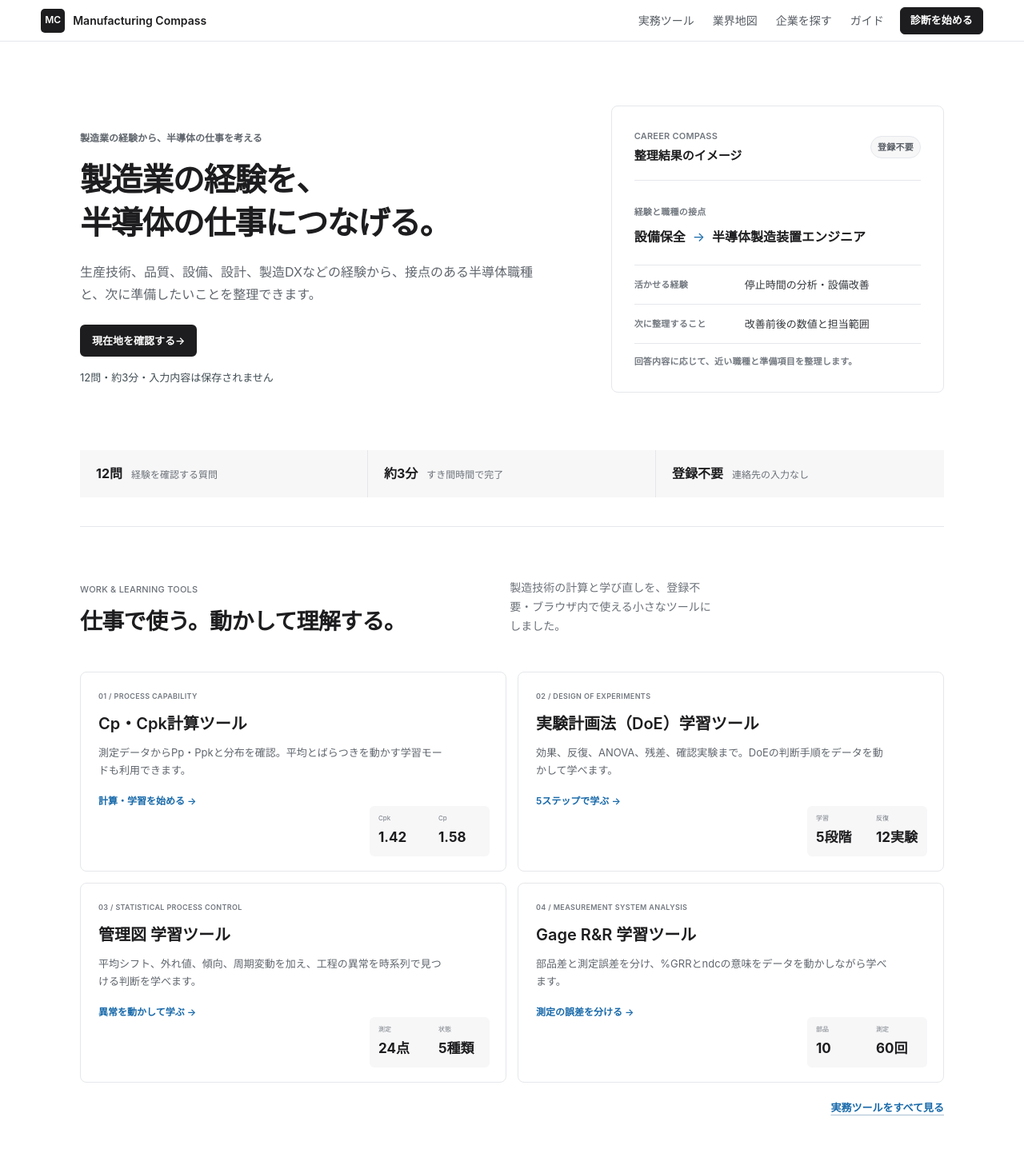
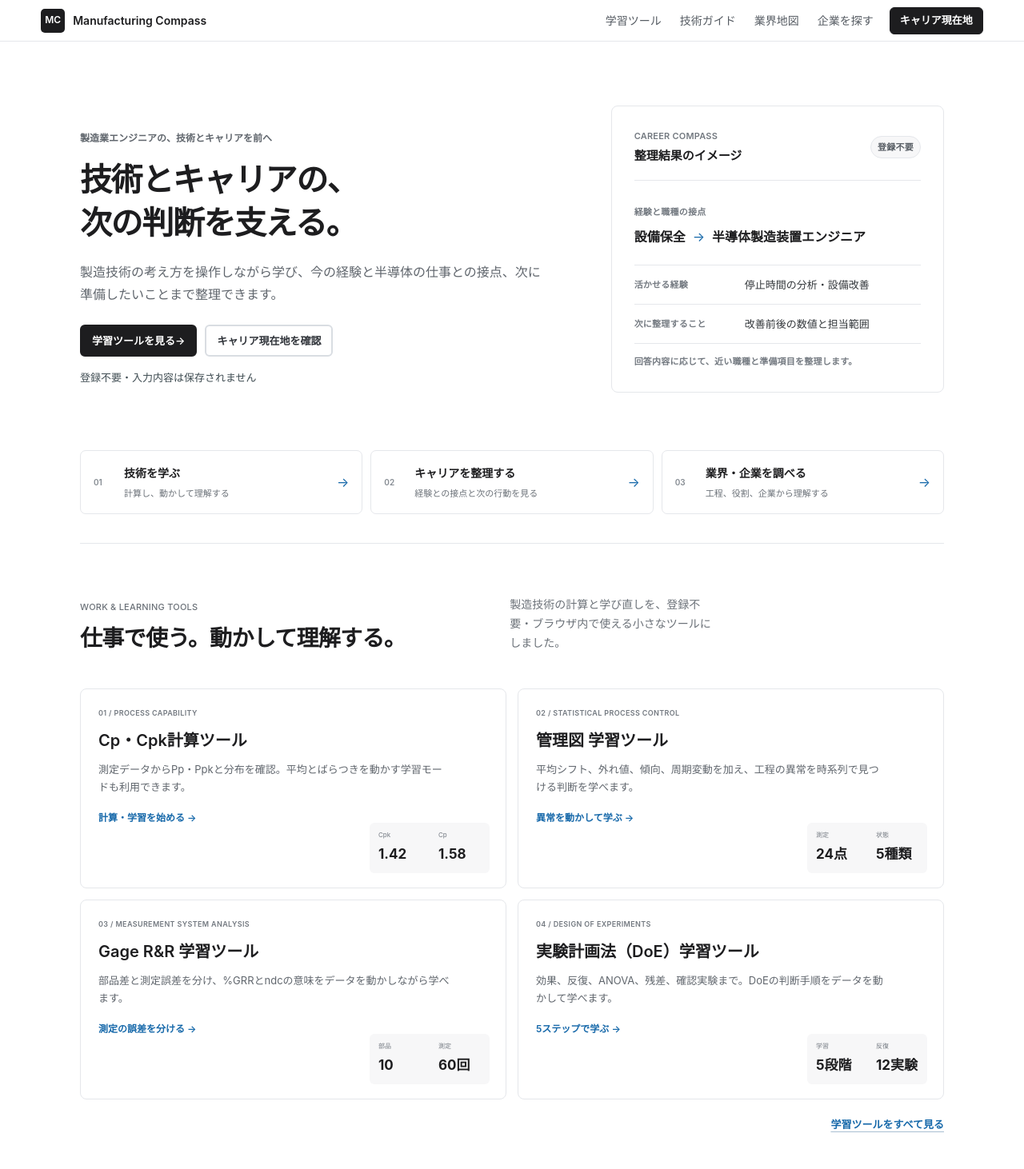
Before and after one commit to ryo0905-eng/manufacturing-compass, a Next.js app: page / in a window 1280 px wide. Shown: the top 1462 px of the page at 80% size. Built offline with nearby package versions, Linux system fonts and the light colour scheme; no server answers.

Commit message:
feat: reorganize header and homepage around learning and career paths

```diff
--- a/src/app/page.tsx
+++ b/src/app/page.tsx
@@ -11,13 +11,13 @@ import { companies } from "@/data/companies";
 import { siteUrl } from "@/lib/format";
 
 export const metadata: Metadata = {
-  title: { absolute: "製造業経験を半導体キャリアへ｜キャリア現在地チェック | Manufacturing Compass" },
+  title: { absolute: "製造技術と半導体キャリアの実務学習プラットフォーム | Manufacturing Compass" },
   description:
-    "生産技術、品質保証、設備保全、設計、製造DXなどの経験を、半導体業界の職種に置き換えて整理します。12問・登録不要の現在地チェックで、経験に近い職種と次に準備することが分かります。",
+    "Cp・Cpk、管理図、Gage R&R、実験計画法を操作しながら学べる無料ツールと、製造業経験を半導体の仕事につなげるキャリア現在地チェックを提供します。",
   alternates: { canonical: "/" },
   openGraph: {
-    title: "製造業経験を半導体キャリアへ｜キャリア現在地チェック",
-    description: "12問・登録不要。製造業で積んだ経験に近い半導体職種と、次に準備することを整理します。",
+    title: "製造技術と半導体キャリアの実務学習プラットフォーム",
+    description: "製造技術を動かして学ぶツールと、半導体キャリアの次の一歩を整理する現在地チェック。",
     url: siteUrl,
   },
 };
@@ -58,21 +58,24 @@ export default function Home() {
 
       <section className="home-hero home-hero-editorial home-simple-hero">
         <div className="hero-copy">
-          <p className="section-label">製造業の経験から、半導体の仕事を考える</p>
+          <p className="section-label">製造業エンジニアの、技術とキャリアを前へ</p>
           <h1>
-            <span>製造業の経験を、</span>
-            <span>半導体の仕事につなげる。</span>
+            <span>技術とキャリアの、</span>
+            <span>次の判断を支える。</span>
           </h1>
-          <p>生産技術、品質、設備、設計、製造DXなどの経験から、接点のある半導体職種と、次に準備したいことを整理できます。</p>
-          <div className="actions"><Link className="button primary home-primary-action" href="/career-compass">現在地を確認する <span aria-hidden="true">→</span></Link></div>
-          <p className="hero-assurance">12問・約3分・入力内容は保存されません</p>
+          <p>製造技術の考え方を操作しながら学び、今の経験と半導体の仕事との接点、次に準備したいことまで整理できます。</p>
+          <div className="actions home-hero-actions">
+            <Link className="button primary home-primary-action" href="/tools">学習ツールを見る <span aria-hidden="true">→</span></Link>
+            <Link className="button ghost" href="/career-compass">キャリア現在地を確認</Link>
+          </div>
+          <p className="hero-assurance">登録不要・入力内容は保存されません</p>
         </div>
         <CareerResultPreview />
-        <dl className="home-fact-strip" aria-label="診断の概要">
-          <div><dt>12問</dt><dd>経験を確認する質問</dd></div>
-          <div><dt>約3分</dt><dd>すき間時間で完了</dd></div>
-          <div><dt>登録不要</dt><dd>連絡先の入力なし</dd></div>
-        </dl>
+        <nav className="home-primary-routes" aria-label="目的から選ぶ">
+          <Link href="/tools"><span>01</span><strong>技術を学ぶ</strong><small>計算し、動かして理解する</small><i aria-hidden="true">→</i></Link>
+          <Link href="/career-compass"><span>02</span><strong>キャリアを整理する</strong><small>経験との接点と次の行動を見る</small><i aria-hidden="true">→</i></Link>
+          <Link href="/industry-map"><span>03</span><strong>業界・企業を調べる</strong><small>工程、役割、企業から理解する</small><i aria-hidden="true">→</i></Link>
+        </nav>
       </section>
 
       <section className="home-section home-simple-section home-tools-overview" aria-labelledby="home-tools-title">
@@ -82,11 +85,11 @@ export default function Home() {
         </header>
         <div className="home-tools-grid">
           <Link href="/tools/cpk"><span>01 / PROCESS CAPABILITY</span><h3>Cp・Cpk計算ツール</h3><p>測定データからPp・Ppkと分布を確認。平均とばらつきを動かす学習モードも利用できます。</p><strong>計算・学習を始める <i aria-hidden="true">→</i></strong><dl><div><dt>Cpk</dt><dd>1.42</dd></div><div><dt>Cp</dt><dd>1.58</dd></div></dl></Link>
-          <Link href="/tools/doe"><span>02 / DESIGN OF EXPERIMENTS</span><h3>実験計画法（DoE）学習ツール</h3><p>効果、反復、ANOVA、残差、確認実験まで。DoEの判断手順をデータを動かして学べます。</p><strong>5ステップで学ぶ <i aria-hidden="true">→</i></strong><dl><div><dt>学習</dt><dd>5段階</dd></div><div><dt>反復</dt><dd>12実験</dd></div></dl></Link>
-          <Link href="/tools/control-chart"><span>03 / STATISTICAL PROCESS CONTROL</span><h3>管理図 学習ツール</h3><p>平均シフト、外れ値、傾向、周期変動を加え、工程の異常を時系列で見つける判断を学べます。</p><strong>異常を動かして学ぶ <i aria-hidden="true">→</i></strong><dl><div><dt>測定</dt><dd>24点</dd></div><div><dt>状態</dt><dd>5種類</dd></div></dl></Link>
-          <Link href="/tools/gage-rr"><span>04 / MEASUREMENT SYSTEM ANALYSIS</span><h3>Gage R&amp;R 学習ツール</h3><p>部品差と測定誤差を分け、%GRRとndcの意味をデータを動かしながら学べます。</p><strong>測定の誤差を分ける <i aria-hidden="true">→</i></strong><dl><div><dt>部品</dt><dd>10</dd></div><div><dt>測定</dt><dd>60回</dd></div></dl></Link>
+          <Link href="/tools/control-chart"><span>02 / STATISTICAL PROCESS CONTROL</span><h3>管理図 学習ツール</h3><p>平均シフト、外れ値、傾向、周期変動を加え、工程の異常を時系列で見つける判断を学べます。</p><strong>異常を動かして学ぶ <i aria-hidden="true">→</i></strong><dl><div><dt>測定</dt><dd>24点</dd></div><div><dt>状態</dt><dd>5種類</dd></div></dl></Link>
+          <Link href="/tools/gage-rr"><span>03 / MEASUREMENT SYSTEM ANALYSIS</span><h3>Gage R&amp;R 学習ツール</h3><p>部品差と測定誤差を分け、%GRRとndcの意味をデータを動かしながら学べます。</p><strong>測定の誤差を分ける <i aria-hidden="true">→</i></strong><dl><div><dt>部品</dt><dd>10</dd></div><div><dt>測定</dt><dd>60回</dd></div></dl></Link>
+          <Link href="/tools/doe"><span>04 / DESIGN OF EXPERIMENTS</span><h3>実験計画法（DoE）学習ツール</h3><p>効果、反復、ANOVA、残差、確認実験まで。DoEの判断手順をデータを動かして学べます。</p><strong>5ステップで学ぶ <i aria-hidden="true">→</i></strong><dl><div><dt>学習</dt><dd>5段階</dd></div><div><dt>反復</dt><dd>12実験</dd></div></dl></Link>
         </div>
-        <Link className="text-link home-section-link" href="/tools">実務ツールをすべて見る</Link>
+        <Link className="text-link home-section-link" href="/tools">学習ツールをすべて見る</Link>
       </section>
 
       <section className="home-section home-simple-section home-career-routes" aria-labelledby="career-route-title">
--- a/src/app/tools/page.tsx
+++ b/src/app/tools/page.tsx
@@ -11,9 +11,9 @@ export const metadata: Metadata = {
 
 const tools = [
   { href: "/tools/cpk", number: "01", label: "PROCESS CAPABILITY", title: "Cp・Cpk計算ツール", description: "測定データからPp・Ppkとヒストグラムを確認できます。平均、標準偏差、規格値を動かしてCp・Cpkの違いを学ぶこともできます。", features: ["生データ計算", "Seaborn風ヒストグラム", "動かして理解"] },
-  { href: "/tools/doe", number: "02", label: "DESIGN OF EXPERIMENTS", title: "実験計画法（DoE）学習ツール", description: "効果を見るところから、反復、ランダム化、ANOVA、残差、確認実験まで、DoEの判断手順を5ステップで学べます。", features: ["2因子2水準", "ANOVA・p値", "残差・確認実験"] },
-  { href: "/tools/control-chart", number: "03", label: "STATISTICAL PROCESS CONTROL", title: "管理図 学習ツール", description: "正常工程へ平均シフト、外れ値、傾向、周期変動を加え、管理限界と非ランダムな並びを学べます。", features: ["I管理図", "異常パターン", "管理限界と規格限界"] },
-  { href: "/tools/gage-rr", number: "04", label: "MEASUREMENT SYSTEM ANALYSIS", title: "Gage R&R 学習ツール", description: "部品差、繰返し性、再現性を動かし、%GRRとndcが何を表すかを測定データから学べます。", features: ["交差型ANOVA", "%GRR・ndc", "改善を試す"] },
+  { href: "/tools/control-chart", number: "02", label: "STATISTICAL PROCESS CONTROL", title: "管理図 学習ツール", description: "正常工程へ平均シフト、外れ値、傾向、周期変動を加え、管理限界と非ランダムな並びを学べます。", features: ["I管理図", "異常パターン", "管理限界と規格限界"] },
+  { href: "/tools/gage-rr", number: "03", label: "MEASUREMENT SYSTEM ANALYSIS", title: "Gage R&R 学習ツール", description: "部品差、繰返し性、再現性を動かし、%GRRとndcが何を表すかを測定データから学べます。", features: ["交差型ANOVA", "%GRR・ndc", "改善を試す"] },
+  { href: "/tools/doe", number: "04", label: "DESIGN OF EXPERIMENTS", title: "実験計画法（DoE）学習ツール", description: "効果を見るところから、反復、ランダム化、ANOVA、残差、確認実験まで、DoEの判断手順を5ステップで学べます。", features: ["2因子2水準", "ANOVA・p値", "残差・確認実験"] },
 ] as const;
 
 export default function ToolsPage() {
--- a/src/components/Header.tsx
+++ b/src/components/Header.tsx
@@ -2,10 +2,10 @@ import Link from "next/link";
 import type { Route } from "next";
 
 const navItems = [
-  { href: "/tools", label: "実務ツール" },
+  { href: "/tools", label: "学習ツール" },
+  { href: "/guides", label: "技術ガイド" },
   { href: "/industry-map", label: "業界地図" },
   { href: "/companies", label: "企業を探す" },
-  { href: "/guides", label: "ガイド" },
 ] satisfies Array<{ href: Route; label: string }>;
 
 export function Header() {
@@ -22,7 +22,7 @@ export function Header() {
           </Link>
         ))}
       </nav>
-      <Link className="header-cta" href="/career-compass">診断を始める</Link>
+      <Link className="header-cta" href="/career-compass">キャリア現在地</Link>
     </header>
   );
 }
```
Also changed, not shown: src/app/globals.css, 1 other file (tests, documents, lock files or other folders).
